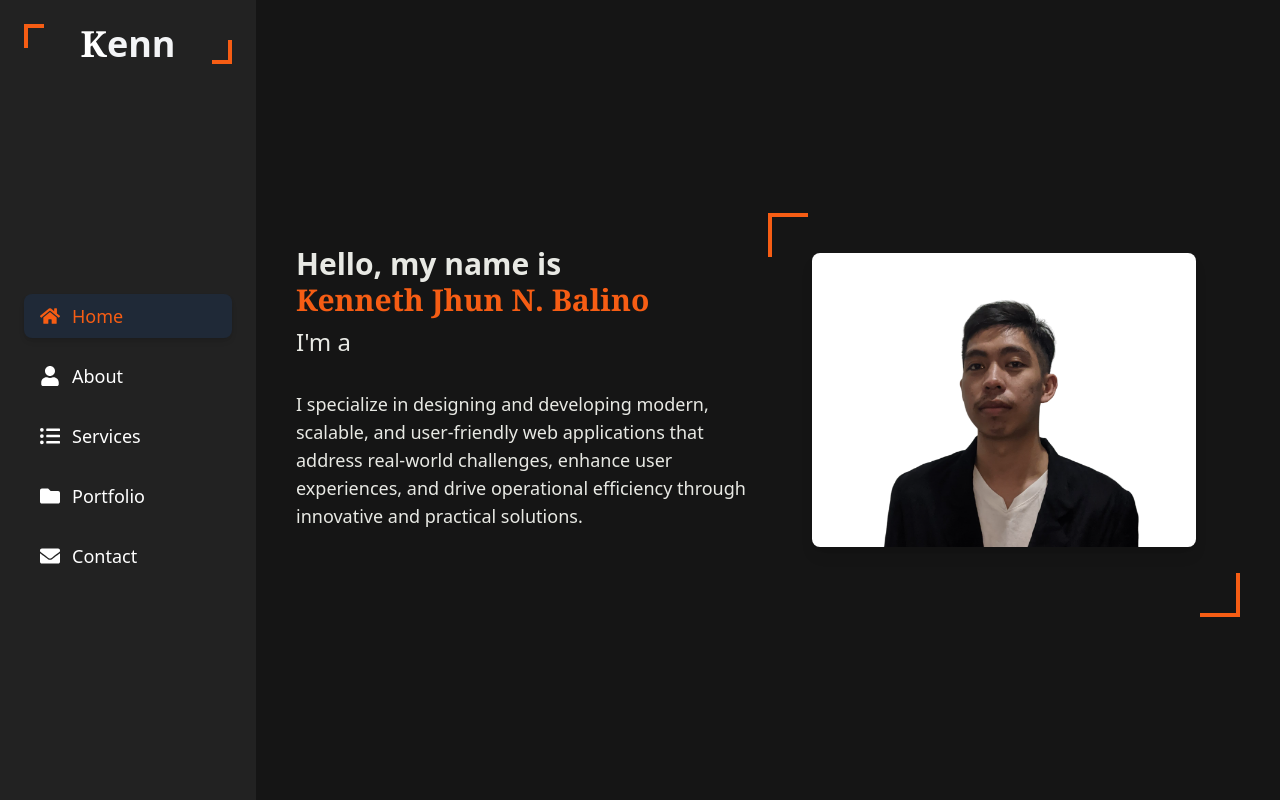
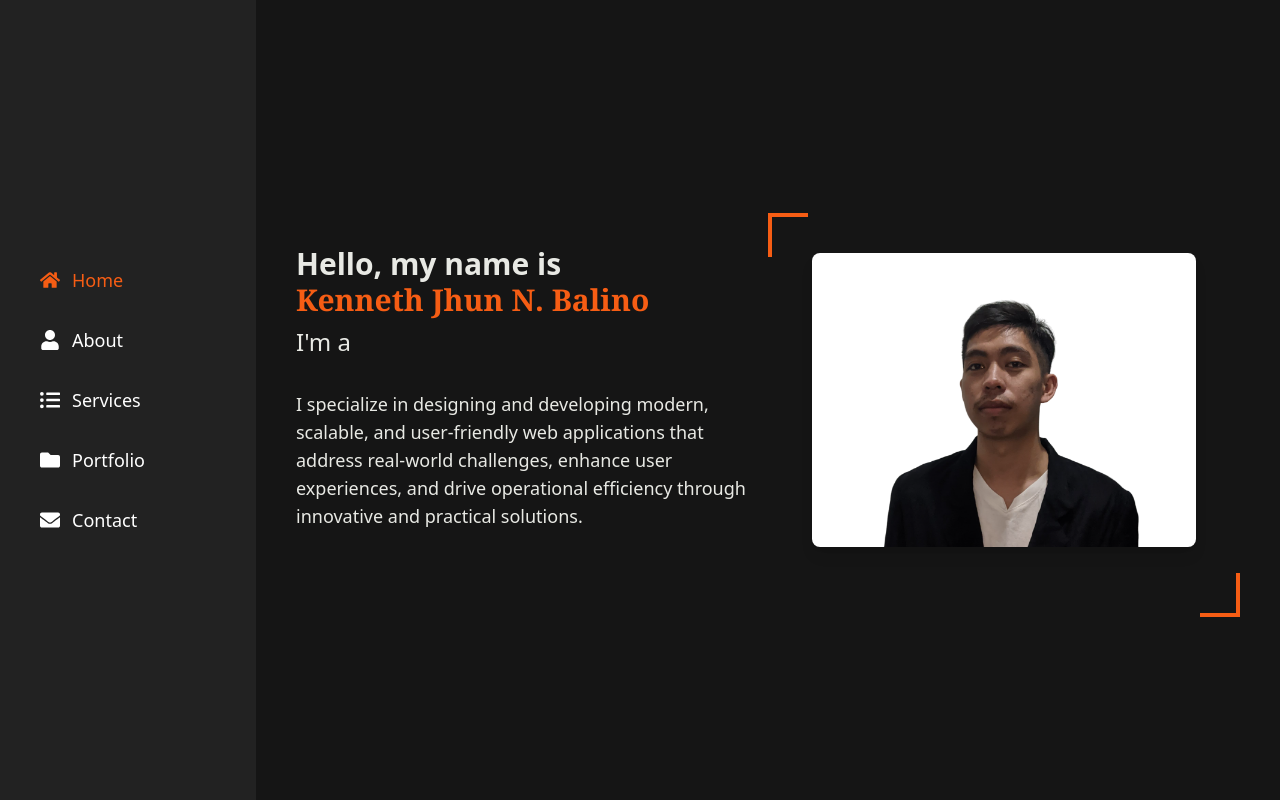
Before and after one commit to Kleinnnn1/My-Portfolio, a React (Vite) app: page / in a window 1280 px wide. Built offline with nearby package versions, Linux system fonts and the light colour scheme.

Commit message:
Remove the bg shadow on sidebar

```diff
--- a/src/components/Sidebar.jsx
+++ b/src/components/Sidebar.jsx
@@ -34,24 +34,6 @@ function Sidebar() {
     <div className="flex">
       {/* Sidebar Section */}
       <div className="bg-customDark text-white w-64 flex flex-col justify-between p-6 h-screen fixed">
-        {/* Logo */}
-        <div className="relative text-center mb-8">
-          <div className="absolute top-0 left-0 flex flex-col items-start">
-            <div className="bg-customOrange h-1 w-5"></div>
-            <div className="bg-customOrange h-5 w-1"></div>
-          </div>
-
-          <div className="text-4xl font-bold">
-            <span className="font-serif text-white">K</span>
-            <span className="font-sans text-gray-100">enn</span>
-          </div>
-
-          <div className="absolute top-4 right-0 flex flex-col items-end">
-            <div className="bg-customOrange h-5 w-1"></div>
-            <div className="bg-customOrange h-1 w-5"></div>
-          </div>
-        </div>
-
         {/* Menu */}
         <ul className="space-y-4 flex flex-col justify-center items-center flex-1">
           {menuItems.map((item) => (
@@ -60,7 +42,7 @@ function Sidebar() {
                 onClick={() => handleNavigation(item.path)} // Trigger navigation with animation
                 className={`flex items-center px-4 py-2 rounded-lg w-full text-lg cursor-pointer transition-all duration-300 ${
                   location.pathname === item.path
-                    ? "text-customOrange bg-gray-800 shadow-md"
+                    ? "text-customOrange" // Removed shadow-md
                     : "hover:bg-gray-700"
                 }`}
               >
```
